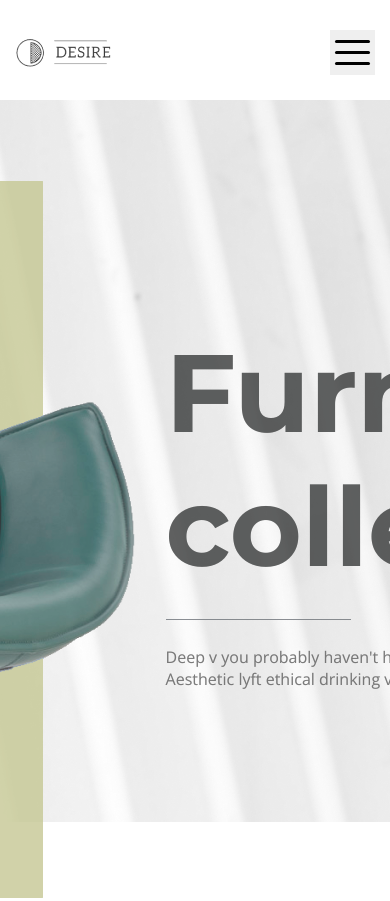
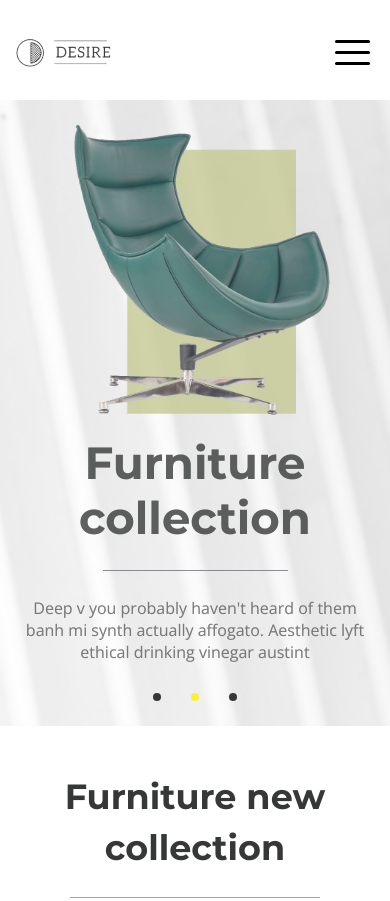
Before and after one commit to dev-rodion/desire-gulp, a website: page app/index.html in a window 390 px wide. Shown: the top 901 px of the page. Drawn offline with Linux system fonts and the light colour scheme.

Commit message:
Adapted the .top block in index.html for mobile devices

```diff
--- a/app/scss/_media.scss
+++ b/app/scss/_media.scss
@@ -1,5 +1,24 @@
 // ==========
 @media (max-width: 1600px) {
+  .top {
+    &__inner {
+      padding: 20px 0;
+      &::after {
+        height: 100%;
+      }
+    }
+    &__slider-info {
+      padding-right: 15px;
+    }
+    &__slider-title {
+      font-size: 90px;
+      line-height: 110px;
+    }
+    &__slider-img {
+      margin-left: 50px;
+      height: 640px;
+    }
+  }
 }
 // ==========
 
@@ -8,17 +27,56 @@
   .footer__menu {
     margin-right: auto;
   }
+  .top {
+    &__slider-title {
+      font-size: 80px;
+      line-height: 90px;
+    }
+    &__slider-img {
+      margin-left: 15px;
+      height: 540px;
+    }
+  }
 }
 // ==========
 
 // ==========
 @media (max-width: 992px) {
-  .footer{
+  .footer {
     &__info {
       flex: 1;
     }
     &__social {
       margin: 0 20px 0 50px;
+    }
+  }
+  .top {
+    &__slider-item {
+      position: relative;
+      flex-direction: column;
+      padding-bottom: 10px;
+    }
+    &__slider-img {
+      margin-left: 15px;
+      width: auto;
+      max-width: 100%;
+      height: 450px;
+      object-fit: contain;
+    }
+    &__slider-info {
+      bottom: 0;
+      right: 0;
+      margin: 0 auto;
+      padding: 15px;
+      text-align: center;
+    }
+    &__slider-title {
+      font-size: 55px;
+      line-height: 65px;
+      &::after {
+        right: 0;
+        margin: 0 auto;
+      }
     }
   }
 }
@@ -68,6 +126,11 @@
       margin: 0 auto;
     }
   }
+  .top {
+    &__slider-img {
+      height: 400px;
+    }
+  }
 }
 // ==========
 
@@ -102,11 +165,11 @@
     padding: 0;
     opacity: 0;
     transition: 1s;
-    transition: opacity .5s, transform 0s .5s;
+    transition: opacity 0.5s, transform 0s 0.5s;
     &--open {
       opacity: 1;
       transform: translateY(25px);
-      transition: opacity .3s, transform 0s;
+      transition: opacity 0.3s, transform 0s;
     }
     &__list {
       flex-direction: column;
@@ -119,7 +182,7 @@
       display: block;
       padding: 15px 0;
     }
-    &__link--active{
+    &__link--active {
       color: #fff;
       &::after {
         height: 100%;
@@ -141,5 +204,14 @@
       font-size: 14px;
     }
   }
+  .top {
+    &__slider-img {
+      height: 300px;
+    }
+    &__slider-title {
+      font-size: 45px;
+      line-height: 55px;
+    }
+  }
 }
 // ==========
--- a/app/scss/style.scss
+++ b/app/scss/style.scss
@@ -29,6 +29,7 @@
     padding: 10px 5px;
     display: none;
     overflow: hidden;
+    background-color: #fff;
     span {
       display: block;
       width: 100%;
```
Also changed, not shown: app/css/style.min.css.
